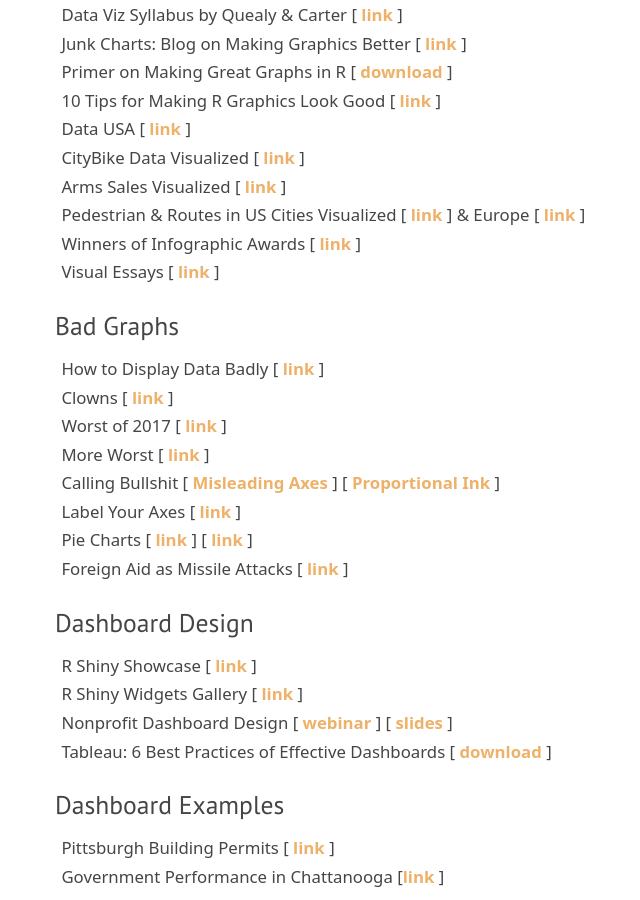
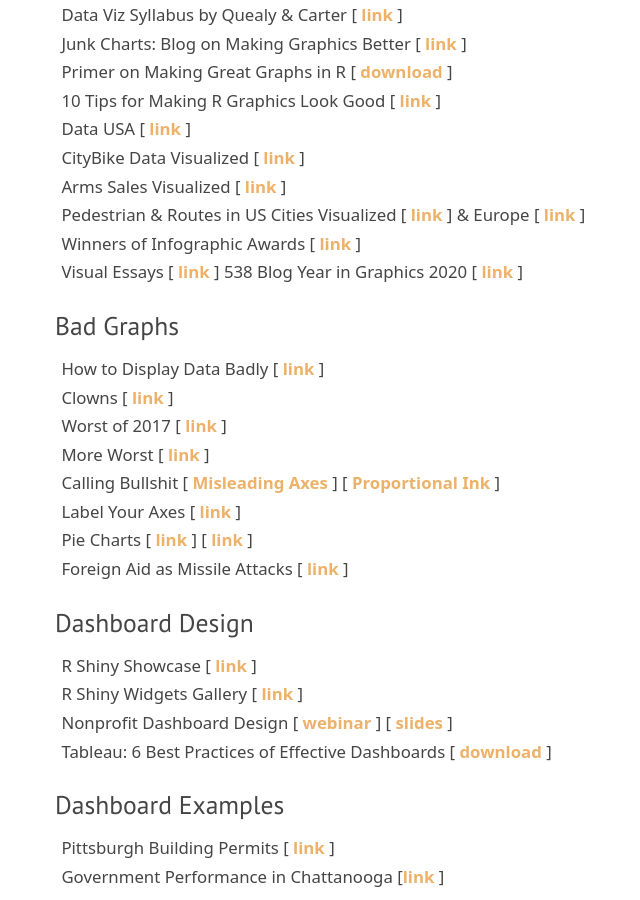
Before and after one commit to DS4PS/ds4ps.github.io, a Jekyll site: the page built from resources.md, in a window 1280 px wide and 900 px high, scrolled down 4134 px. Shown: the whole window, without its empty margins (265-905 px from the left). Built offline with Jekyll 4.4.1, drawn with Linux system fonts in a browser that asks for light colours; nearby versions of some CDN libraries; library files that are not in the unit come from our copies.

Commit message:
Update resources.md

```diff
--- a/resources.md
+++ b/resources.md
@@ -145,6 +145,7 @@
 Pedestrian & Routes in US Cities Visualized [ [link](http://flowingdata.com/2014/02/05/where-people-run/) ] & Europe [ [link](http://barsukov.net/visualisation/2014/07/25/endomondo/) ]
 Winners of Infographic Awards [ [link](https://iguacel.github.io/malofiej/index.html) ]
 Visual Essays [ [link](https://pudding.cool/) ]
+538 Blog Year in Graphics 2020 [ [link](https://fivethirtyeight.com/features/the-40-weirdest-and-best-charts-we-made-in-2020/) ]
 
 ### Bad Graphs
 
```
